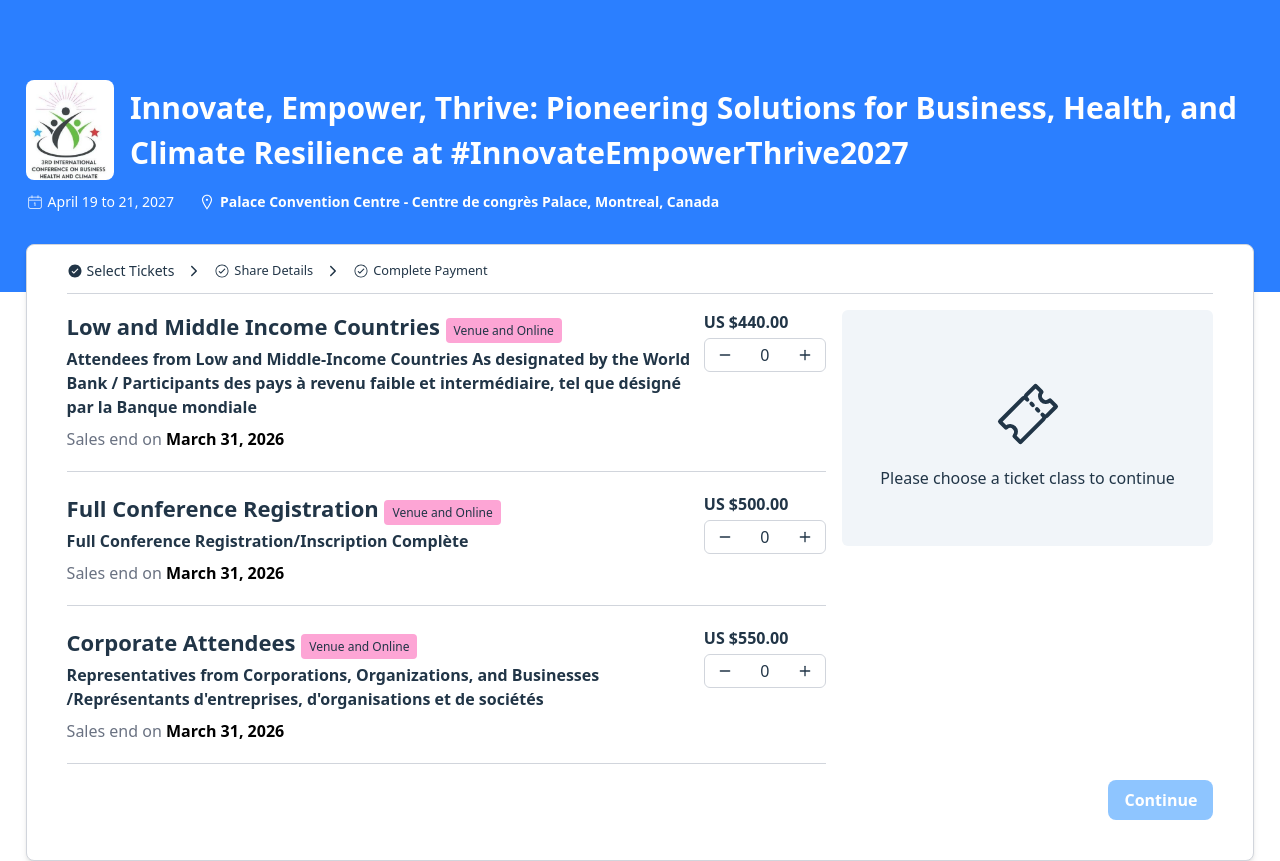
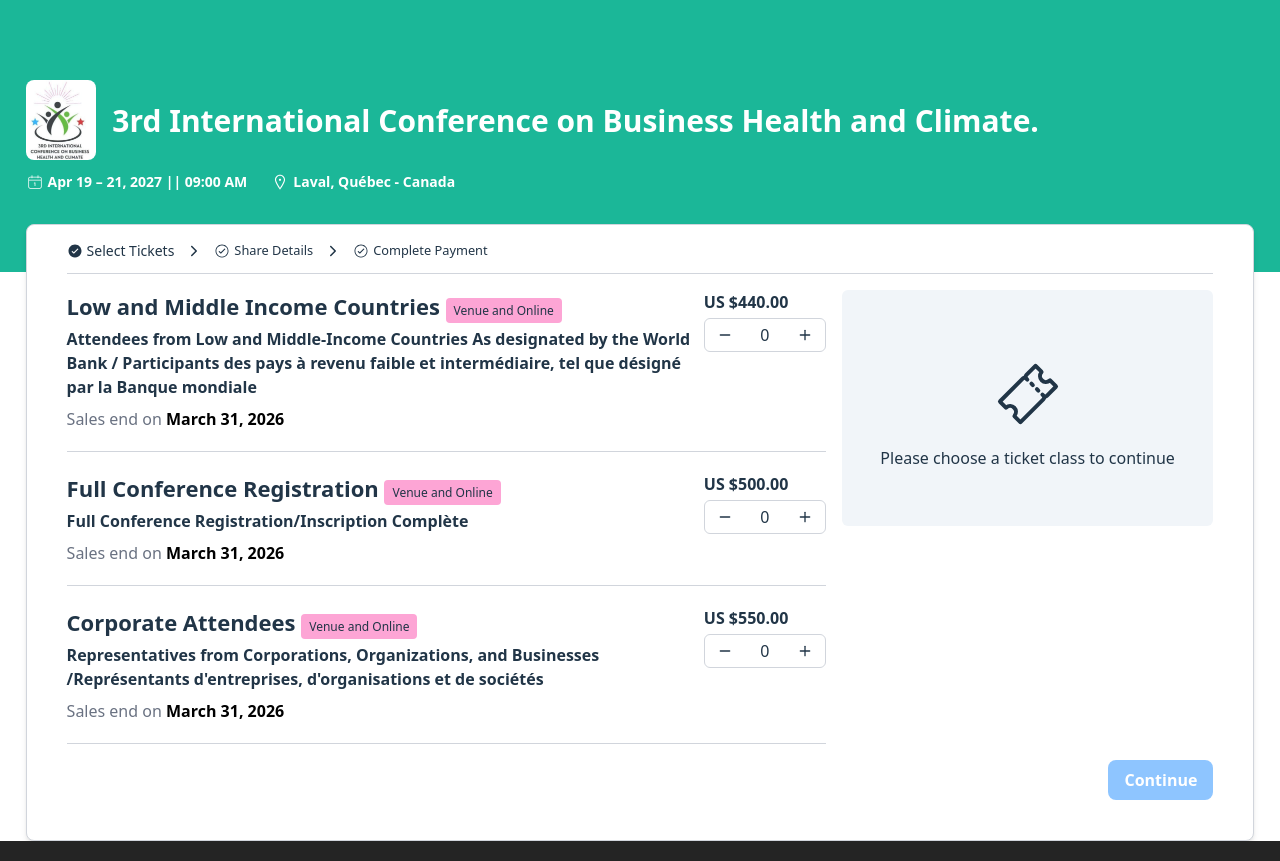
Before and after one commit to mehedy201/Event-Ticket-Sale-Frontend, a React (Vite) app: page / in a window 1280 px wide. Built offline with nearby package versions, Linux system fonts and the light colour scheme.

Commit message:
change event name. theme color etc

```diff
--- a/src/pages/AdminDashboard/Dashboard.jsx
+++ b/src/pages/AdminDashboard/Dashboard.jsx
@@ -27,21 +27,19 @@ const Dashboard = () => {
               alt="Mehedi"
             />
             <h1 className="text-[20px] md:text-[30px] font-bold text-white">
-              Innovate, Empower, Thrive: Pioneering Solutions for Business,
-              Health, and Climate Resilience at #InnovateEmpowerThrive2027
+              3rd International Conference on Business Health and Climate.
             </h1>
           </div>
           <div className="flex items-center gap-6 pt-3">
             <div className="flex items-center gap-1">
               <CiCalendarDate size={18} color="white" />
-              <p className="text-white text-sm">April 19 to 21, 2027</p>
+              <p className="text-white text-sm">
+                Apr 19 – 21, 2027 || 09:00 AM
+              </p>
             </div>
             <div className="flex items-center gap-1">
               <LiaMapMarkerAltSolid size={18} color="white" />
-              <p className="text-white text-sm">
-                Palace Convention Centre - Centre de congrès Palace, Montreal,
-                Canada
-              </p>
+              <p className="text-white text-sm">Laval, Québec - Canada</p>
             </div>
           </div>
         </div>
--- a/src/pages/TicketSaleLandingPage/TicketSaleLandingPage.jsx
+++ b/src/pages/TicketSaleLandingPage/TicketSaleLandingPage.jsx
@@ -67,30 +67,30 @@ const TicketSaleLandingPage = () => {
     <div>
       {/* Events Tittle_______________________________________________________ */}
       {/* ________________________________________________________________________ */}
-      <div className="bg-blue-500 pt-20 pb-20">
+      <div className="bg-[#1bb798] pt-20 pb-20">
         <div className={tailwindContainerClasses}>
           <div className="flex gap-4 items-center">
             <img
               className="rounded-lg"
-              style={{ height: "100px", width: "auto" }}
+              style={{ height: "80px", width: "auto" }}
               src={logo}
               alt="Mehedi"
             />
             <h1 className="text-[20px] md:text-[30px] font-bold text-white">
-              Innovate, Empower, Thrive: Pioneering Solutions for Business,
-              Health, and Climate Resilience at #InnovateEmpowerThrive2027
+              3rd International Conference on Business Health and Climate.
             </h1>
           </div>
           <div className="flex items-center gap-6 pt-3">
             <div className="flex items-center gap-1">
               <CiCalendarDate size={18} color="white" />
-              <p className="text-white text-sm">April 19 to 21, 2027</p>
+              <p className="text-white text-sm font-bold">
+                Apr 19 – 21, 2027 || 09:00 AM
+              </p>
             </div>
             <div className="flex items-center gap-1">
               <LiaMapMarkerAltSolid size={18} color="white" />
               <p className="text-white text-sm font-bold">
-                Palace Convention Centre - Centre de congrès Palace, Montreal,
-                Canada
+                Laval, Québec - Canada
               </p>
             </div>
           </div>
```
